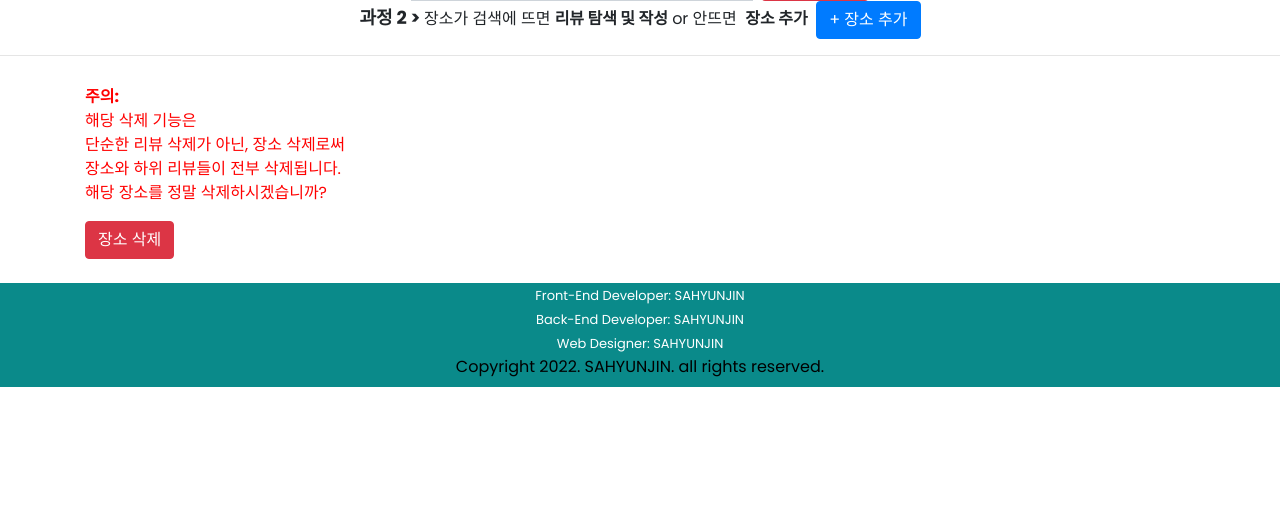
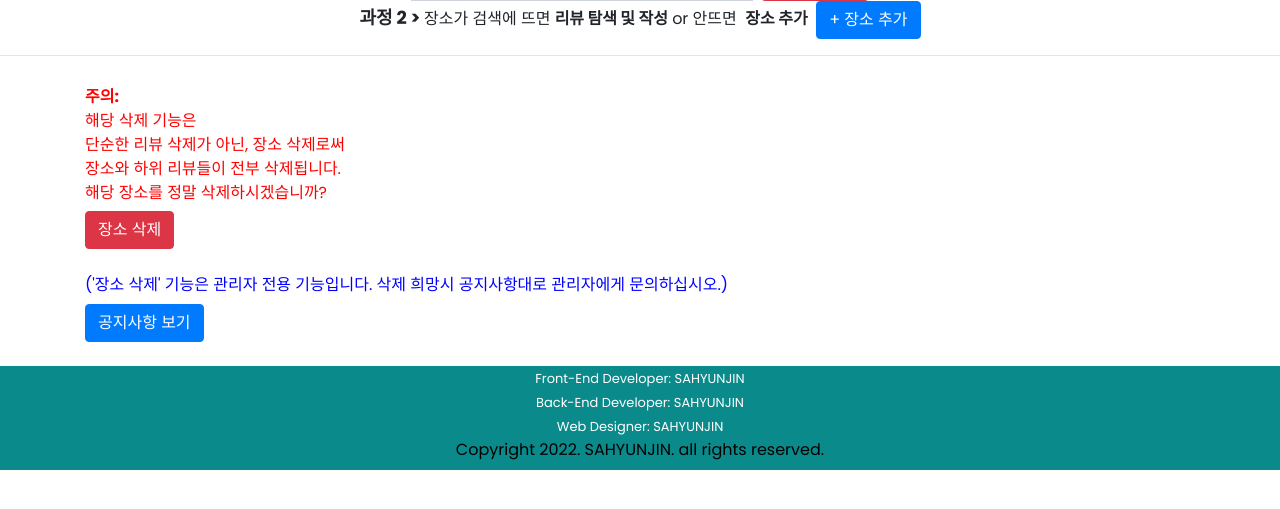
Before and after one commit to tkguswls1106/SMUeat-django-Project, a Django app: page /SMUeat/place/1/delete/ in a window 1280 px wide. Shown: the part 249-758 px from the top of the page. Run offline with Django 4.2, Linux system fonts and the light colour scheme; data comes from the database, SQL or seed files in the repository; some libraries are stand-ins or nearby versions.

Commit message:
장소 삭제 기능 관리자전용임을 명시

```diff
--- a/SMUeat/templates/SMUeat/delete_place.html
+++ b/SMUeat/templates/SMUeat/delete_place.html
@@ -3,19 +3,18 @@
 {% block content %}
 <div class="container">
     <div style="color:red">
-    <dl>
-        <dt><strong>주의:</strong></dt>
-        <dd>
+        <strong>주의:</strong><br>
         해당 삭제 기능은<br>
         단순한 리뷰 삭제가 아닌, 장소 삭제로써<br>
         장소와 하위 리뷰들이 전부 삭제됩니다.<br>
         해당 장소를 정말 삭제하시겠습니까?
-        </dd>
-    </dl>
     </div>
+    <div style="line-height: 40%;"><br></div>
     <form action="{% url 'place-delete' place_id=place.id %}" method="post">
         {% csrf_token %}
         <button type="submit" class="btn btn-danger">장소 삭제</button>
-    </form>
+    </form><br>
+    <span style="color: blue;">('장소 삭제' 기능은 관리자 전용 기능입니다. 삭제 희망시 공지사항대로 관리자에게 문의하십시오.)</span><div style="line-height: 40%;"><br></div>
+    <button type="button" class="btn btn-primary" onclick="location.href='/SMUeat/notice/'">공지사항 보기</button>
 </div>
 {% endblock %}
--- a/SMUeat/templates/SMUeat/notice.html
+++ b/SMUeat/templates/SMUeat/notice.html
@@ -14,11 +14,11 @@
         </p>
 
         <p>
-            <li>&nbsp;<strong>- '장소 삭제' 기능은 사용불가능 -</strong></li>
-            '장소 삭제' 버튼이 존재합니다만, 그건 관리자용이며 접속자분들은 사용이 불가능합니다.<br>
+            <li>&nbsp;<strong style="color: red;">- '장소 삭제' 기능은 사용불가능 -</strong></li>
+            <strong style="color: red;">'장소 삭제' 기능이 존재합니다만, 이는 관리자용이며 접속자분들은 사용이 불가능합니다.</strong><br>
             사람들이 해당 장소에 리뷰들을 적어놨는데, 누군가 멋대로 삭제해버리면 장소에 달린 리뷰까지 전부 날아가므로 이를 방지하고자 하는 목적입니다.<br>
             이처럼 삭제가 불가능하오니, '장소 추가' 하실때 오타 주의해주시면 감사하겠습니다.<br>
-            혹시 삭제를 원하신다면, 사이트 오른쪽상단의 메일 아이콘을 눌러 관리자에게 따로 메일주시거나, 인스타 DM으로 요청해주시면 확인해보고 삭제 조치하도록 하겠습니다.<br>
+            혹시 <strong style="color: red;">삭제를 원하신다면, 사이트 오른쪽상단의 메일 아이콘을 눌러 관리자에게 따로 메일주시거나, 인스타 DM으로 요청</strong>해주시면 확인해보고 삭제 조치하도록 하겠습니다.<br>
         </p>
 
         <p>
--- a/SMUeat/templates/SMUeat/place_list.html
+++ b/SMUeat/templates/SMUeat/place_list.html
@@ -83,7 +83,7 @@
                     <p class="card-text"><strong>카테고리:</strong> {{ place.category }}</p>
                     <p class="card-text"><strong>평점:</strong>  {{ place.average_point }}점(최대 5.0점)&nbsp;/&nbsp;{{ place.review_count }}명 참여</p>
                     <a href="{% url 'review-list' place_id=place.id %}" class="card-link">리뷰 보기&작성</a>
-                    <a href="{% url 'place-delete' place_id=place.id %}" class="card-link">장소 삭제</a>
+                    <a href="{% url 'place-delete' place_id=place.id %}" class="card-link" style="color:red;">장소 삭제(관리자용)</a>
                 </div>
             </div>
         </div>
```
Lines whose indentation alone changed are shown as unchanged.
